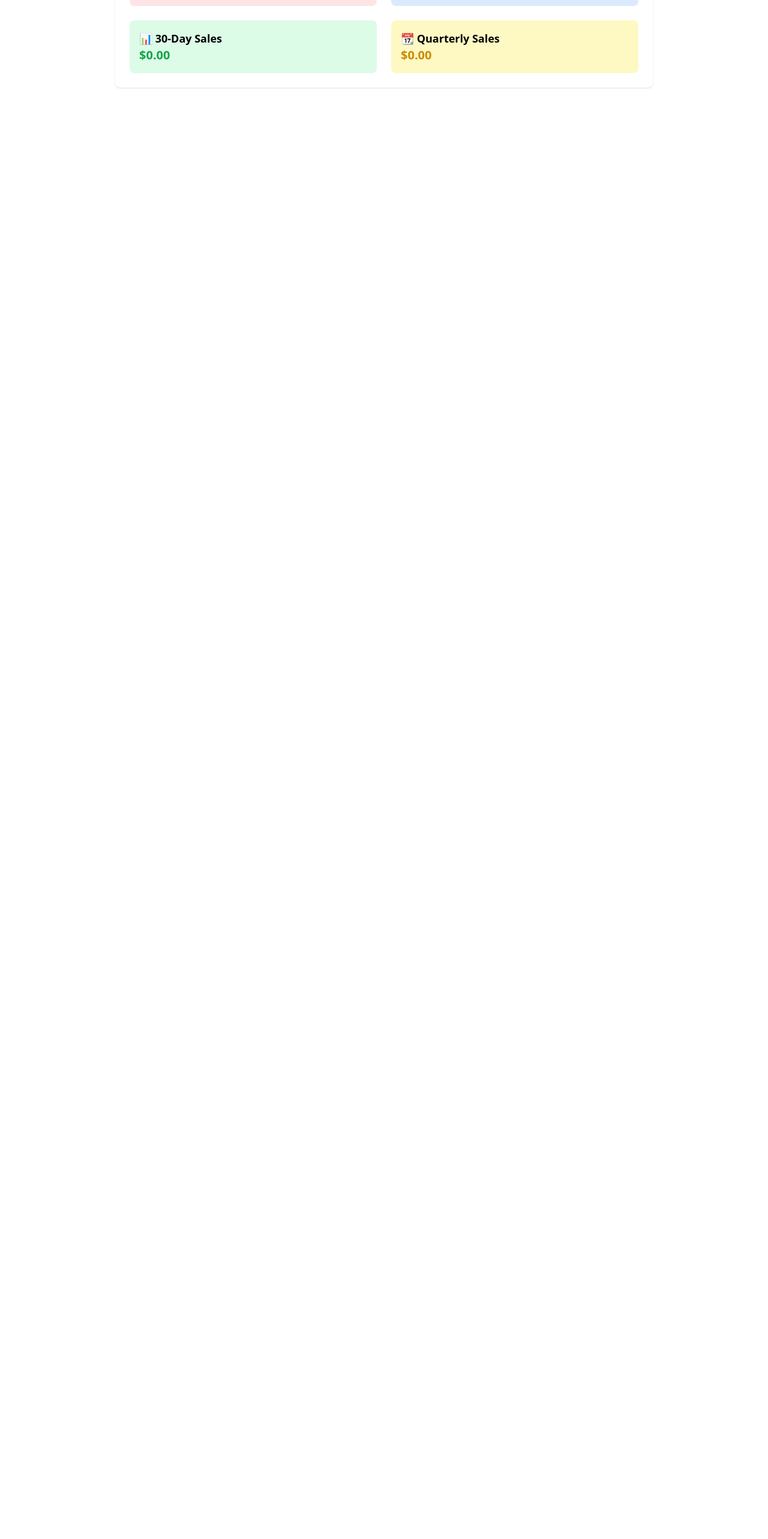
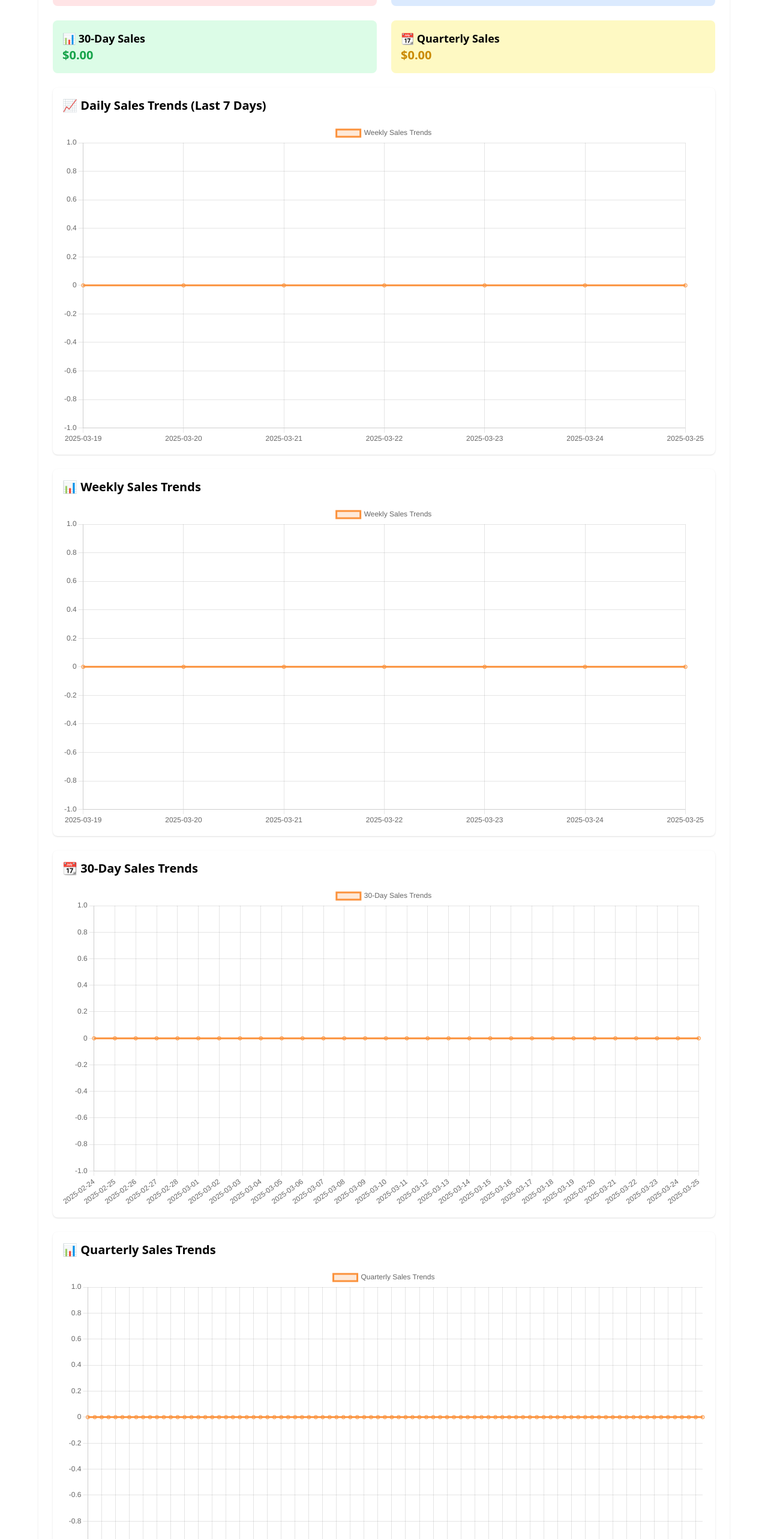
Before and after one commit to subhanmirpour/Aunt-Rosie-Project, a React (Vite) app in the folder aunt-rosie-project/: page /sales-tracker in a window 1280 px wide. Shown: the part 234-2800 px from the top of the page at 60% size. Before the commit the page ends 800 px from the top, so only its background shows below. Built offline with nearby package versions, Linux system fonts and the light colour scheme; no server answers; sample sign-in values are in the browser's storage.

Commit message:
updated salestracker with more visuals
updated sales tracking page, has graphs now

```diff
--- a/aunt-rosie-project/src/pages/SalesTracker.jsx
+++ b/aunt-rosie-project/src/pages/SalesTracker.jsx
@@ -1,4 +1,6 @@
 import React, { useEffect, useState } from 'react';
+import { Line } from 'react-chartjs-2';
+import 'chart.js/auto';
 
 export default function SalesTracker() {
     const [sales, setSales] = useState([]);
@@ -8,37 +10,114 @@ export default function SalesTracker() {
         monthly: 0,
         quarterly: 0,
     });
+    const defaultChartData = {
+        labels: [],
+        datasets: [
+            {
+                label: 'Sales Data',
+                data: [],
+                borderColor: '#fb923c',
+                backgroundColor: 'rgba(251, 146, 60, 0.2)',
+            },
+        ],
+    };
+
+    const [dailyChartData, setDailyChartData] = useState(defaultChartData);
+    const [weeklyChartData, setWeeklyChartData] = useState(defaultChartData);
+    const [monthlyChartData, setMonthlyChartData] = useState(defaultChartData);
+    const [quarterlyChartData, setQuarterlyChartData] = useState(defaultChartData);
+
+
+
+    // ✅ Load sales data from localStorage
+    const loadSalesData = async () => {
+        const { data, error } = await fetchSalesData(); // Fetch sales data
+        if (!error) {
+            setSales(data);
+            calculateTotals(data);
+
+            if (!data || data.length === 0) {
+                console.warn('No sales data available.');
+                return defaultChartData;
+              }
+
+            prepareChartData(data);
+        } else {
+            console.error('Error loading sales:', error);
+        }
+    };
 
     useEffect(() => {
-    const data = JSON.parse(localStorage.getItem('sales')) || [];
-    setSales(data);
-    calculateTotals(data);
+        loadSalesData();
+
+        // ✅ Listen for salesUpdated event to auto-refresh data
+        const handleSalesUpdate = () => loadSalesData();
+        window.addEventListener('salesUpdated', handleSalesUpdate);
+
+        // Cleanup event listener on unmount
+        return () => window.removeEventListener('salesUpdated', handleSalesUpdate);
     }, []);
 
+    // ✅ Calculate totals for daily, weekly, monthly, quarterly
     const calculateTotals = (data) => {
         const today = new Date().toISOString().split('T')[0];
         const last7Days = new Date(Date.now() - 7 * 24 * 60 * 60 * 1000);
         const last30Days = new Date(Date.now() - 30 * 24 * 60 * 60 * 1000);
         const lastQuarter = new Date(Date.now() - 90 * 24 * 60 * 60 * 1000);
 
-    const dailySales = data.filter((sale) => sale.date === today);
-    const weeklySales = data.filter((sale) => new Date(sale.date) >= last7Days);
-    const monthlySales = data.filter((sale) => new Date(sale.date) >= last30Days);
-    const quarterlySales = data.filter((sale) => new Date(sale.date) >= lastQuarter);
+        const dailySales = data.filter((sale) => sale.saledate === today);
+        const weeklySales = data.filter((sale) => new Date(sale.saledate) >= last7Days);
+        const monthlySales = data.filter((sale) => new Date(sale.saledate) >= last30Days);
+        const quarterlySales = data.filter((sale) => new Date(sale.saledate) >= lastQuarter);
 
         setTotals({
-      daily: dailySales.reduce((sum, sale) => sum + sale.amount * sale.quantity, 0),
-      weekly: weeklySales.reduce((sum, sale) => sum + sale.amount * sale.quantity, 0),
-      monthly: monthlySales.reduce((sum, sale) => sum + sale.amount * sale.quantity, 0),
-      quarterly: quarterlySales.reduce((sum, sale) => sum + sale.amount * sale.quantity, 0),
+            daily: dailySales.reduce((sum, sale) => sum + sale.saletotal, 0),
+            weekly: weeklySales.reduce((sum, sale) => sum + sale.saletotal, 0),
+            monthly: monthlySales.reduce((sum, sale) => sum + sale.saletotal, 0),
+            quarterly: quarterlySales.reduce((sum, sale) => sum + sale.saletotal, 0),
         });
     };
 
+    // ✅ Prepare line chart data for trends
+    const prepareChartData = (data) => {
+        const prepareLineData = (days) => {
+            const dateRange = Array.from({ length: days }, (_, i) => {
+                const date = new Date(Date.now() - i * 24 * 60 * 60 * 1000);
+                return date.toISOString().split('T')[0];
+            }).reverse();
+
+            const salesData = dateRange.map((date) => {
+                const total = data
+                    .filter((sale) => sale.saledate === date)
+                    .reduce((sum, sale) => sum + sale.saletotal, 0);
+                return total;
+            });
+
+            return {
+                labels: dateRange,
+                datasets: [
+                    {
+                        label: `${days === 7 ? 'Weekly' : days === 30 ? '30-Day' : 'Quarterly'} Sales Trends`,
+                        data: salesData,
+                        borderColor: '#fb923c',
+                        backgroundColor: 'rgba(251, 146, 60, 0.2)',
+                    },
+                ],
+            };
+        };
+
+        setDailyChartData(prepareLineData(7) || defaultChartData);
+        setWeeklyChartData(prepareLineData(7) || defaultChartData);
+        setMonthlyChartData(prepareLineData(30) || defaultChartData);
+        setQuarterlyChartData(prepareLineData(90) || defaultChartData);
+
+    };
+
     return (
-    <div className="max-w-4xl mx-auto p-6 bg-white shadow rounded-lg">
+        <div className="max-w-6xl mx-auto p-6 bg-white shadow rounded-lg">
             <h1 className="text-3xl font-bold text-rose-700 mb-4">📊 Sales Tracker</h1>
 
-      <div className="grid grid-cols-1 md:grid-cols-2 gap-6">
+            <div className="grid grid-cols-1 md:grid-cols-2 gap-6 mb-6">
                 <div className="bg-rose-100 p-4 rounded-lg">
                     <h2 className="text-lg font-semibold">📅 Daily Sales</h2>
                     <p className="text-xl font-bold text-rose-600">${totals.daily.toFixed(2)}</p>
@@ -59,6 +138,47 @@ export default function SalesTracker() {
                     <p className="text-xl font-bold text-yellow-600">${totals.quarterly.toFixed(2)}</p>
                 </div>
             </div>
+
+            {/* Daily Sales Chart */}
+            <div className="bg-white p-4 rounded-lg shadow mb-6">
+                <h2 className="text-xl font-semibold mb-4">📈 Daily Sales Trends (Last 7 Days)</h2>
+                <Line data={dailyChartData} />
+            </div>
+
+            {/* Weekly Sales Chart */}
+            <div className="bg-white p-4 rounded-lg shadow mb-6">
+                <h2 className="text-xl font-semibold mb-4">📊 Weekly Sales Trends</h2>
+                <Line data={weeklyChartData} />
+            </div>
+
+            {/* 30-Day Sales Chart */}
+            <div className="bg-white p-4 rounded-lg shadow mb-6">
+                <h2 className="text-xl font-semibold mb-4">📆 30-Day Sales Trends</h2>
+                <Line data={monthlyChartData} />
+            </div>
+
+            {/* Quarterly Sales Chart */}
+            <div className="bg-white p-4 rounded-lg shadow mb-6">
+                <h2 className="text-xl font-semibold mb-4">📊 Quarterly Sales Trends</h2>
+                <Line data={quarterlyChartData} />
+            </div>
         </div>
     );
 }
+
+
+async function fetchSalesData() {
+    return {
+      data: JSON.parse(localStorage.getItem('sales')) || [],
+      error: null,
+    };
+  }
+
+localStorage.setItem(
+    'sales',
+    JSON.stringify([
+      { saledate: '2024-03-15', saletotal: 120 },
+      { saledate: '2024-03-14', saletotal: 200 },
+      { saledate: '2024-03-13', saletotal: 150 },
+    ])
+  );
```
Lines whose indentation alone changed are shown as unchanged.
